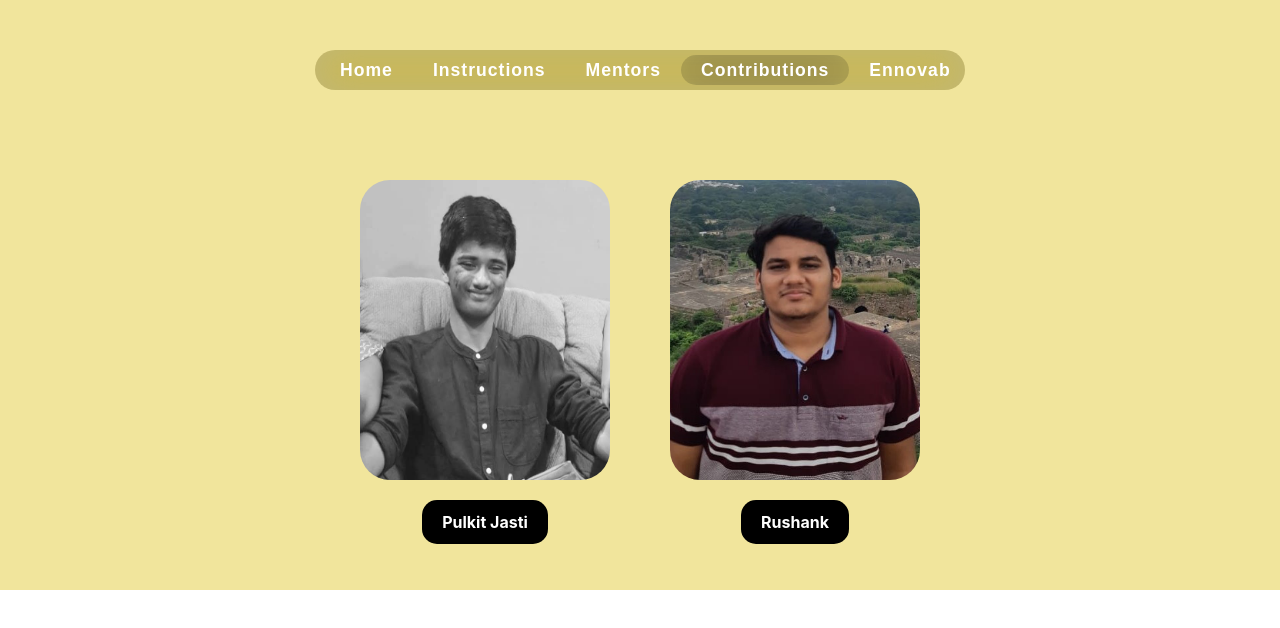
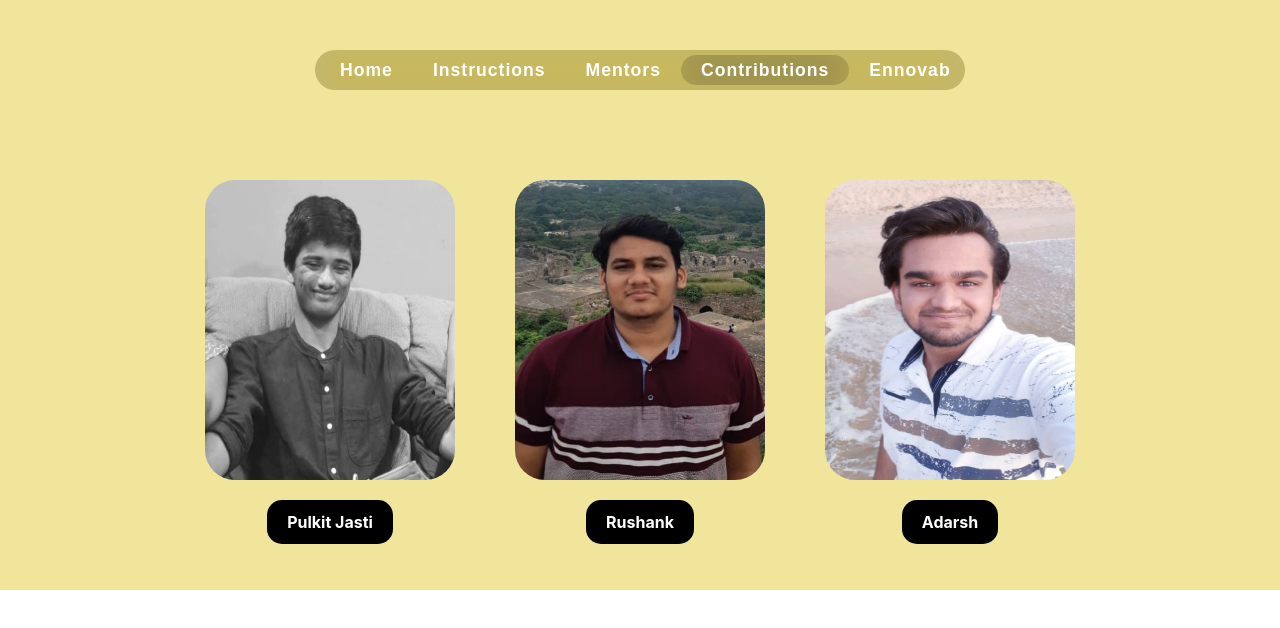
Before and after one commit to adarsh046/Introduction-To-FOSS, a plain HTML site: page contributers.html in a window 1280 px wide. Drawn offline with nearby package versions, Linux system fonts and the light colour scheme; a web font is replaced by a local one.

Commit message:
Added my contribution.

```diff
--- a/contributers.html
+++ b/contributers.html
@@ -64,7 +64,13 @@
 						</div>
 						<p class="name">Rushank</p>
 					</div>
-				</div>
+					<div class="contributer-card">
+						<div class="image-wrapper">
+							<img src="assets/images/contributer-images/Adarsh.png" alt="" />
+						</div>
+						<p class="name">Adarsh</p>
+					</div>
+					</div>
 			</section>
 		</main>
 	</body>
```
Also changed, not shown: assets/images/contributer-images/Adarsh.png (added).
